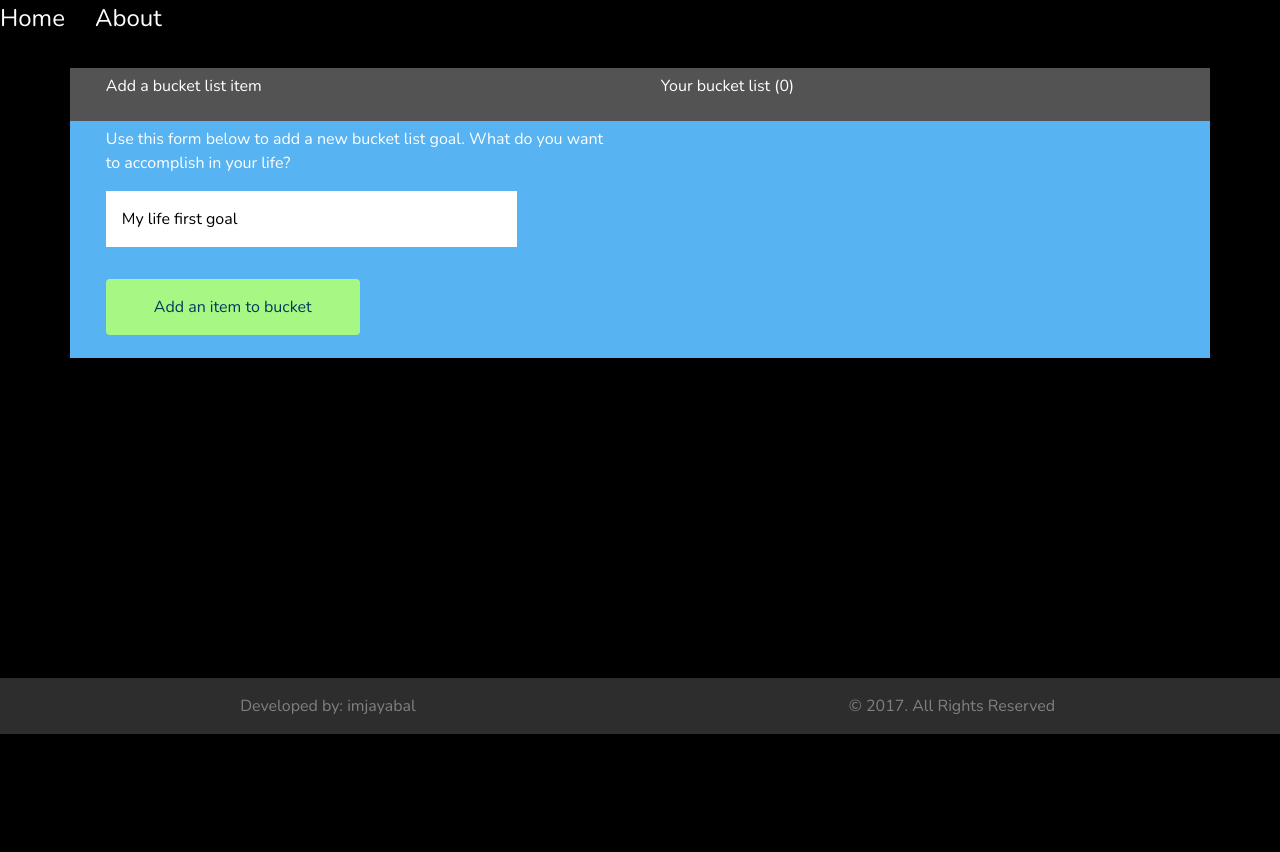
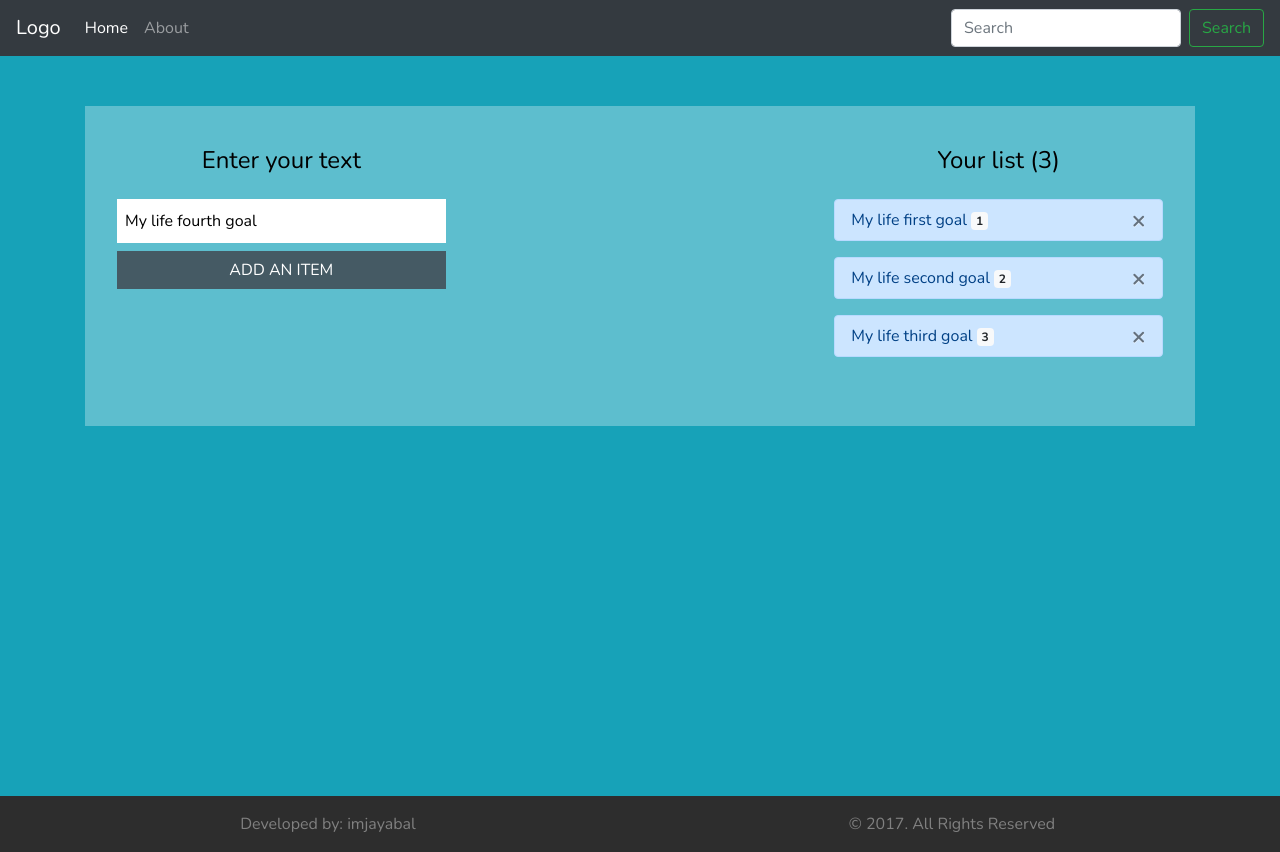
Before and after one commit to imjayabal/angular5, an Angular app in the folder angular-5/profile/: page / in a window 1280 px wide. Before the commit the page ends 800 px from the top, so only its background shows below. Built offline with nearby package versions, Linux system fonts and the light colour scheme.

Commit message:
third commit

```diff
--- a/angular-5/profile/package.json
+++ b/angular-5/profile/package.json
@@ -23,6 +23,7 @@
     "@angular/router": "^5.0.0",
     "bootstrap": "^4.0.0-beta.2",
     "core-js": "^2.4.1",
+    "handlebars": "^4.0.11",
     "rxjs": "^5.5.2",
     "zone.js": "^0.8.14"
   },
--- a/angular-5/profile/src/app/app.component.html
+++ b/angular-5/profile/src/app/app.component.html
@@ -1,12 +1,60 @@
 <!--The content below is only a placeholder and can be replaced.-->
-<ul>
-  <li><a routerLink="">Home</a></li>
-  <li><a routerLink="about/25">About</a></li>
-</ul>
+<nav class="navbar navbar-expand-lg navbar-dark bg-dark">
+    <a class="navbar-brand" href="#">Logo</a>
+    <button class="navbar-toggler" type="button" data-toggle="collapse" data-target="#navbarSupportedContent" aria-controls="navbarSupportedContent" aria-expanded="false" aria-label="Toggle navigation">
+      <span class="navbar-toggler-icon"></span>
+    </button>
 
+    <div class="collapse navbar-collapse" id="navbarSupportedContent">
+      <ul class="navbar-nav mr-auto">
+        <li class="nav-item active">
+          <a class="nav-link" href="#" routerLink="">Home <span class="sr-only">(current)</span></a>
+        </li>
+        <li class="nav-item">
+          <a class="nav-link" href="#" routerLink="about/25">About</a>
+        </li>
 
+        <!-- <li class="nav-item dropdown">
+          <a class="nav-link dropdown-toggle" href="#" id="navbarDropdown" role="button" data-toggle="dropdown" aria-haspopup="true" aria-expanded="false">
+            Dropdown
+          </a>
+          <div class="dropdown-menu" aria-labelledby="navbarDropdown">
+            <a class="dropdown-item" href="#">Action</a>
+            <a class="dropdown-item" href="#">Another action</a>
+            <div class="dropdown-divider"></div>
+            <a class="dropdown-item" href="#">Something else here</a>
+          </div>
+        </li> -->
+      </ul>
+
+      <!-- search form start -->
+      <form class="form-inline my-2 my-lg-0">
+        <input class="form-control mr-sm-2" type="search" placeholder="Search" aria-label="Search">
+        <button class="btn btn-outline-success my-2 my-sm-0" type="submit">Search</button>
+      </form>
+      <!-- search form end -->
+
+    </div>
+  </nav>
 
 <router-outlet></router-outlet>
 
 <div style="height:20em"></div>
-<app-footer></app-footer>
+
+<!-- footer -->
+<footer id="footer">
+  <div class="container-fluid">
+    <div class="row">
+      <div class="col-md-6">
+        <div class="details text-center">
+          <p>Developed by: <a href="www.imjayabal.com" target="_blank">imjayabal</a></p>
+        </div>
+      </div>
+      <div class="col-md-6">
+        <div class="copy-right text-center">
+          <p>&copy; 2017. All Rights Reserved</p>
+        </div>
+      </div>
+    </div>
+  </div>
+</footer>
--- a/angular-5/profile/src/app/app.component.scss
+++ b/angular-5/profile/src/app/app.component.scss
@@ -0,0 +1,12 @@
+footer{
+    background: #2d2d2d;
+    padding: 1em;
+
+    p{
+        margin:0;
+    }
+
+    p,a{
+        color: gray;
+    }
+}
--- a/angular-5/profile/src/app/footer/footer.component.scss
+++ b/angular-5/profile/src/app/footer/footer.component.scss
@@ -1,7 +1,7 @@
 
 
 footer{
-    background: #2d2d2d;
+    background: #343a40;
     padding: 1em;
 
     p{
--- a/angular-5/profile/src/app/home/home.component.html
+++ b/angular-5/profile/src/app/home/home.component.html
@@ -1,23 +1,43 @@
-<div class="container color-dark">
-  <div class="col">
-    <p>Add a bucket list item</p>
+<section>
+  <!-- container start -->
+  <div class="container">
+
+    <!-- form box start -->
+    <div class="form-box">
+      <div class="row">
+
+        <!-- form section start -->
+        <div class="col-md-4">
+          <h4 class="form-box__header">Enter your text</h4>
+          <form>
+            <div class="row no-gutters">
+              <div class="col-12">
+                <input type="text" class="form-box__input" name="item" placeholder="Angular is my goal.." [(ngModel)]='goalText' required>
               </div>
-  <div class="col">
-    <p>Your bucket list ({{ itemCount }})</p>
+              <div class="col-12">
+                <!-- <input type="submit" class="btn" [value]="btnText" (click)='addItem()'> (or) -->
+                <button type="button" class="btn btn-block form-box__button" (click)='addItem()'>{{ btnText }}</button>
               </div>
             </div>
-<div class="container color-light">
-  <div class="col">
-    <p class="sm">Use this form below to add a new bucket list goal. What do you want to accomplish in your life?</p>
-
-    <form>
-      <input type="text" class="txt" name="item" placeholder="Angular is my goal.." [(ngModel)]='goalText' required>
-      <input type="submit" class="btn" [value]="btnText" (click)='addItem()'>
           </form>
         </div>
-  <div class="col">
-    <p class="life-container"  *ngFor = "let goal of goals; let i = index" (click)='removeItem(i)'>
+        <!-- form section end -->
+
+        <!-- list section start -->
+        <div class="col-md-4 offset-md-4 form-box__list">
+          <h4 class="form-box__header">Your list ({{ itemCount }})</h4>
+          <div class="alert alert-primary form-box__list__item" role="alert" *ngFor="let goal of goals; let i = index" (click)='removeItem(i)'>
             {{ goal }}
-    </p>
+            <span class="badge badge-light">{{ i+1 }}</span>
+            <span class="close">&times;</span>
           </div>
         </div>
+        <!-- list section end -->
+
+      </div>
+    </div>
+    <!-- form box end -->
+
+  </div>
+  <!-- container end -->
+</section>
--- a/angular-5/profile/src/app/home/home.component.scss
+++ b/angular-5/profile/src/app/home/home.component.scss
@@ -1,37 +1,36 @@
 @import '../../assets/scss/variables.scss';
 
-.container {
-    display: grid;
-    grid-template-columns: 50% auto;
+.form-box{
+    background: rgba(255,255,255,.3);
+    padding:2em;
+    min-height: 20em;
+
+    &__header {
+        text-align: center;
+        margin: 0 0 1rem;
+        color: $color-dark;
+        padding: .5rem;
+    }
+
+    &__input{
+        width: 100%;
+        border: none;
+        padding: .5rem;
+        height: 2.75rem;
+    }
+
+    &__button{
+        margin: .50rem 0;
+        background: $color-secondary;
+        border-radius: 0;
+        color: #FFF;
+        text-transform: uppercase;
+    }
+
+    &__list{
+        &__item{
+            cursor: pointer;
+            padding: .5rem 1rem;
+        }
+    }
 }
-.col {
-    padding: .4em 1.3em;
-}
-.color-dark {
-    background: $color-dark;
-}
-.color-light {
-    background: #57B3F1;
-}
-
-input.txt {
-    border: 0;
-    padding: 1em;
-    width: 80%;
-    margin-bottom: 2em;
-}
-input.btn {
-    border: 0;
-    display:block;
-    padding:1em 3em;
-    background:#A5F883;
-    color:#003A61;
-    margin-bottom:1em;
-    cursor:pointer;
-}
-.life-container {
-    background:#3FA0E1;
-    padding:.5em;
-    font-weight:bold;
-    cursor:pointer;
-}
--- a/angular-5/profile/src/app/home/home.component.ts
+++ b/angular-5/profile/src/app/home/home.component.ts
@@ -9,9 +9,11 @@ import { trigger, style, transition, animate, keyframes, query, stagger } from '
 export class HomeComponent implements OnInit {
 
   itemCount: number;
-  btnText: string = 'Add an item to bucket';
-  goalText: any = 'My life first goal';
-  goals = [];
+  btnText: string = 'Add an item';
+  goalText: any = 'My life fourth goal';
+  goals = ['My life first goal', 'My life second goal', 'My life third goal'];
+
+
 
   constructor() { }
 
@@ -28,11 +30,9 @@ export class HomeComponent implements OnInit {
   }
 
   removeItem(i) {
-    this.goals.splice(i);
+    this.goals.splice(i, 1);
     this.itemCount = this.goals.length;
   }
 
 
-
-
 }
--- a/angular-5/profile/src/assets/scss/variables.scss
+++ b/angular-5/profile/src/assets/scss/variables.scss
@@ -1,2 +1,10 @@
-$color-dark:rgb(83, 83, 83);
+$color-dark:#000;
 $color-light:#FFF;
+
+$color-primary:#17a2b8;
+$color-primary-dark:#007388;
+$color-primary-light:#60d4ea;
+
+$color-secondary:#455a64;
+$color-secondary-dark:#1c313a;
+$color-secondary-light:#718792;
--- a/angular-5/profile/src/styles.scss
+++ b/angular-5/profile/src/styles.scss
@@ -4,25 +4,13 @@
 
 
 body {
-    background:#000;
+    background:#17a2b8;
     padding: 0;
     margin: 0;
     font-family: 'Nunito', sans-serif;
     color:#fff;
 }
-ul {
-    list-style-type:none;
-    margin:0 0 2em 0;
-    padding:0;
+
+section{
+    margin: 50px 0;
 }
-ul li {
-    display:inline;
-    margin-right: 30px;
-}
-ul li a {
-    font-size: 1.5em;
-}
-a {
-    color:#fff;
-    text-decoration:none;
-}
```
Also changed, not shown: 1 other file (tests, documents, lock files or other folders). Lines whose indentation alone changed are shown as unchanged.
